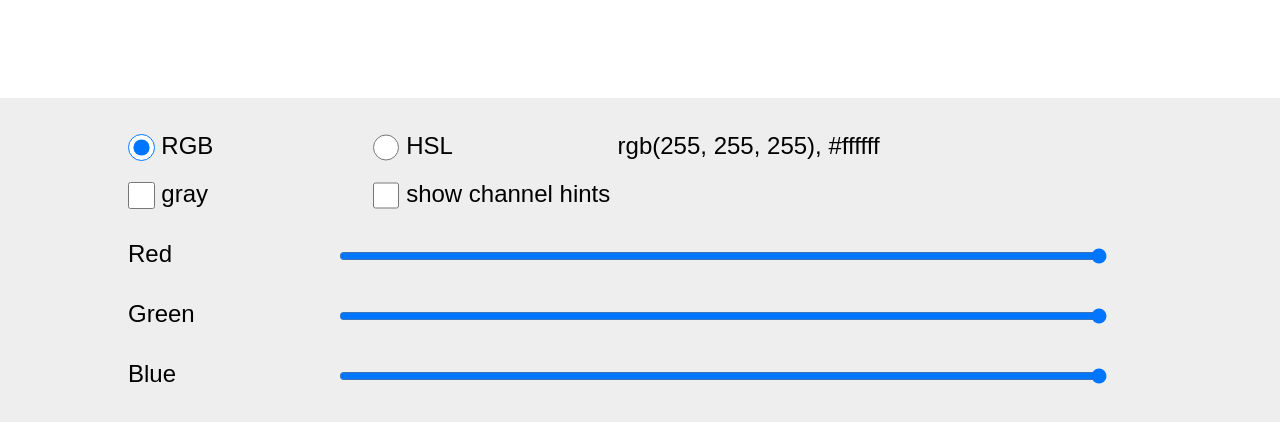
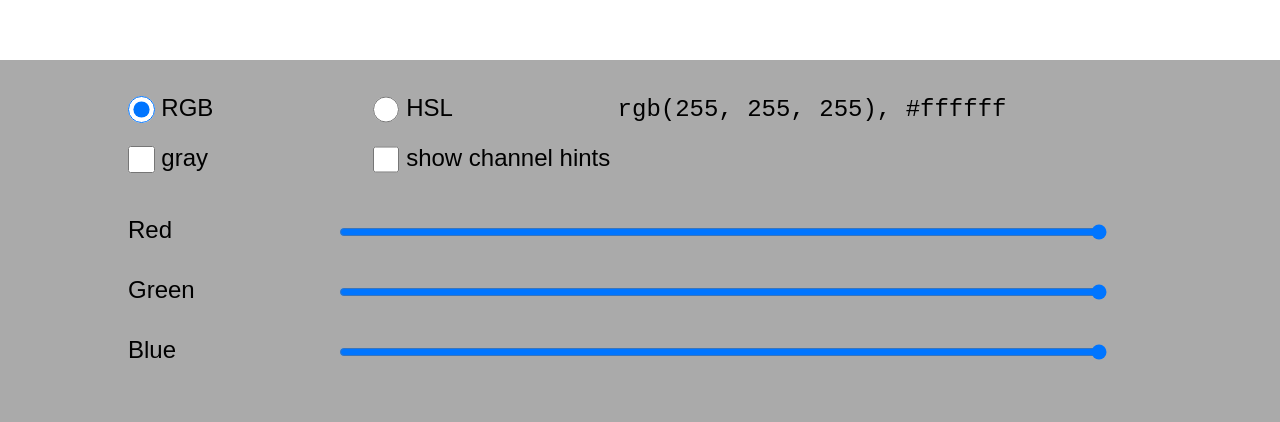
Before and after one commit to rom-melnyk/color-lite, a website: page demo-fullscreen/demo-fullscreen.html in a window 1280 px wide. Shown: the part 378-800 px from the top of the page. Drawn offline with Linux system fonts and the light colour scheme.

Commit message:
Fullscreen-demo improvements

```diff
--- a/demo-fullscreen/demo-fullscreen.html
+++ b/demo-fullscreen/demo-fullscreen.html
@@ -10,16 +10,16 @@
     <div class="controls-area">
         <div class="wrapper">
             <div class="scheme-selector">
-                <input type="radio" name="color-scheme" value="rgb" checked="true"/>
-                <label>RGB</label>
-                <input type="radio" name="color-scheme" value="hsl"/>
-                <label>HSL</label>
+                <input id="rgb" type="radio" name="color-scheme" value="rgb" checked="true"/>
+                <label for="rgb">RGB</label>
+                <input id="hsl" type="radio" name="color-scheme" value="hsl"/>
+                <label for="hsl">HSL</label>
                 <span></span>
                 <div class="options">
                     <input id="gray" type="checkbox"/>
-                    <label>gray</label>
+                    <label for="gray">gray</label>
                     <input id="show-channel-hints" type="checkbox"/>
-                    <label>show channel hints</label>
+                    <label for="show-channel-hints">show channel hints</label>
                 </div>
             </div>
             <div class="sliders">
--- a/demo-fullscreen/script.js
+++ b/demo-fullscreen/script.js
@@ -93,7 +93,6 @@ function setGreyColor (value) {
     channelInputs.forEach(function (inp) {
         inp.value = value;
     });
-    updateColor({r: value, g: value, b: value});
 }
 
 function onLoad () {
@@ -108,8 +107,9 @@ function onLoad () {
         input.addEventListener('change', function (e) {
             color = color.type === 'rgb' ? color.toHsl() : color.toRgb();
             updateControlsArea(color.type);
+            isGrayCheckbox.disabled = color.type === 'hsl';
             updateColor({});
-            isGrayCheckbox.disabled = color.type === 'hsl';
+            updateGradients();
         }, false);
     });
 
@@ -118,6 +118,7 @@ function onLoad () {
             var grey = Math.round((color.r + color.g + color.b) / 3)
             setGreyColor(grey);
         }
+        updateColor({});
         updateGradients();
     }, false);
 
@@ -127,8 +128,11 @@ function onLoad () {
 
     channelInputs.forEach(function (input) {
         input.addEventListener('change', function (e) {
+            var grey;
             if (!isGrayCheckbox.disabled && isGrayCheckbox.checked) {
-                setGreyColor(+input.value);
+                grey = +input.value;
+                setGreyColor(grey);
+                updateColor({r: grey, g: grey, b: grey});
             } else {
                 updateColor( getChannelProps(input) );
             }
--- a/demo-fullscreen/style.css
+++ b/demo-fullscreen/style.css
@@ -19,21 +19,30 @@
     position: absolute;
     width: 100%;
     bottom: 0;
-    background: #eee;
+    background: #aaa;
 }
 
 .controls-area .wrapper {
     width: 80%;
-    margin: 1em auto;
+    margin: 1em auto 2em;
 }
 
 .input-block, .scheme-selector {
     margin-bottom: .5em;
 }
 
+.options {
+    margin-bottom: 1em;
+}
+
+.scheme-selector span {
+    font-family: monospace;
+}
+
 label {
     display: inline-block;
     width: 20%;
+    white-space: nowrap;
 }
 
 input {
@@ -45,6 +54,10 @@
     height: 2em;
 }
 
+input[type=radio], input[type=checkbox], .scheme-selector label, .options label {
+    cursor: pointer;
+}
+
 input[type=range] {
     display: inline-block;
     width: 75%;
```
